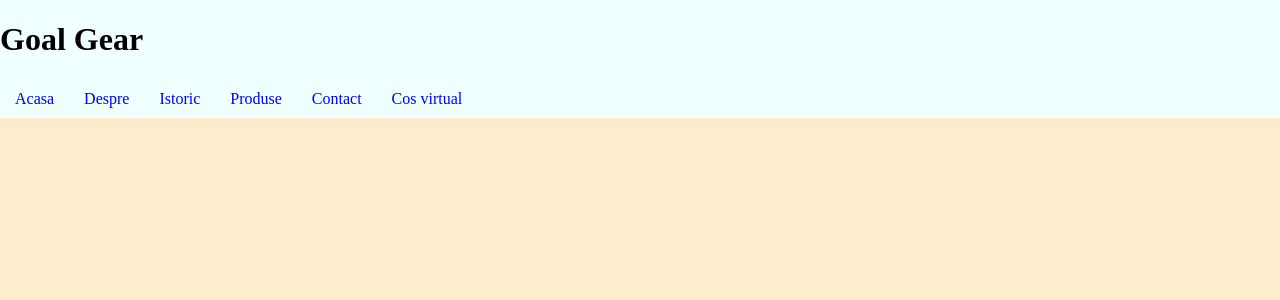
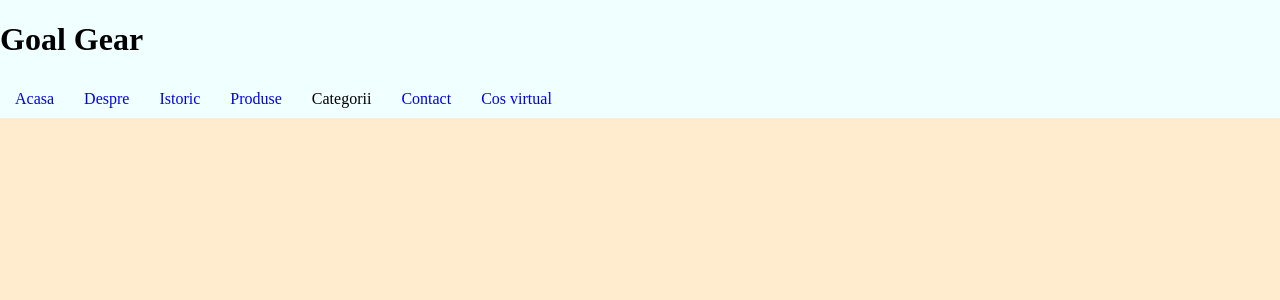
Before and after one commit to Tudor3007/Proiect_fotbal, a Django app: template echipament_fotbal/templates/echipament_fotbal/baza.html in a window 1280 px wide. Shown: the top 300 px of the page. Run offline with Django 5.2, Linux system fonts and the light colour scheme; the template is opened without the code that fills it: most values are stand-ins (such as "Sample title", 1, 10 or a date in 2020).

Commit message:
Lab 4: meniu categorii generat automat (C9)

```diff
--- a/Proiect_fotbal/settings.py
+++ b/Proiect_fotbal/settings.py
@@ -66,6 +66,7 @@ TEMPLATES = [
                 "django.contrib.auth.context_processors.auth",
                 "django.contrib.messages.context_processors.messages",
                 "echipament_fotbal.context_processors.date_firma",
+                "echipament_fotbal.context_processors.categorii_meniu",
             ],
         },
     },
--- a/echipament_fotbal/context_processors.py
+++ b/echipament_fotbal/context_processors.py
@@ -1,6 +1,12 @@
 from django.conf import settings
+from .models import Categorie
 
 def date_firma(request):
     return {
         "firma": settings.FIRMA,
     }
+
+def categorii_meniu(request):
+    return {
+        "categorii_meniu": Categorie.objects.filter(produs__isnull=False).distinct(),
+    }
--- a/echipament_fotbal/templates/echipament_fotbal/baza.html
+++ b/echipament_fotbal/templates/echipament_fotbal/baza.html
@@ -20,6 +20,13 @@
                 <li><a href="{% url 'despre' %}">Despre</a></li>
                 <li><a href="{% url 'istoric' %}">Istoric</a></li>
                 <li><a href="{% url 'produse' %}">Produse</a></li>
+                <li><a>Categorii</a>
+                    <ul>
+                        {% for c in categorii_meniu %}
+                            <li><a href="{{ c.get_absolute_url }}">{{ c.nume }}</a></li>
+                        {% endfor %}
+                    </ul>
+                </li>
                 <li><a href="{% url 'contact' %}">Contact</a></li>
                 <li><a href="{% url 'cos_virtual' %}">Cos virtual</a></li>
             </ul>
```
